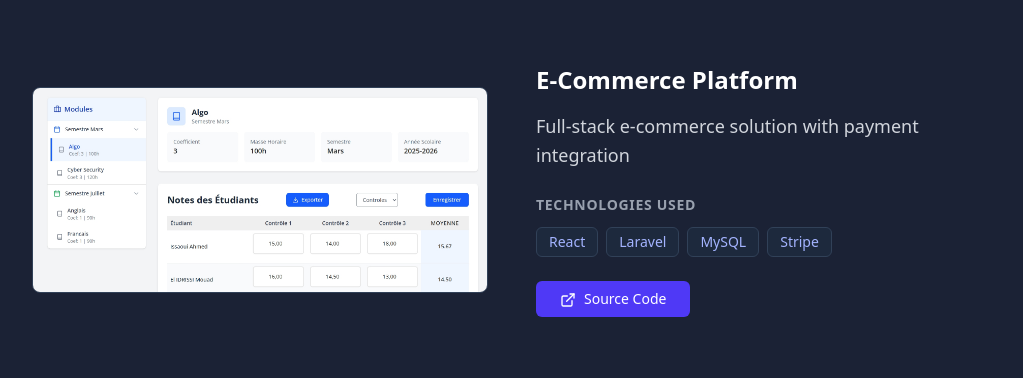
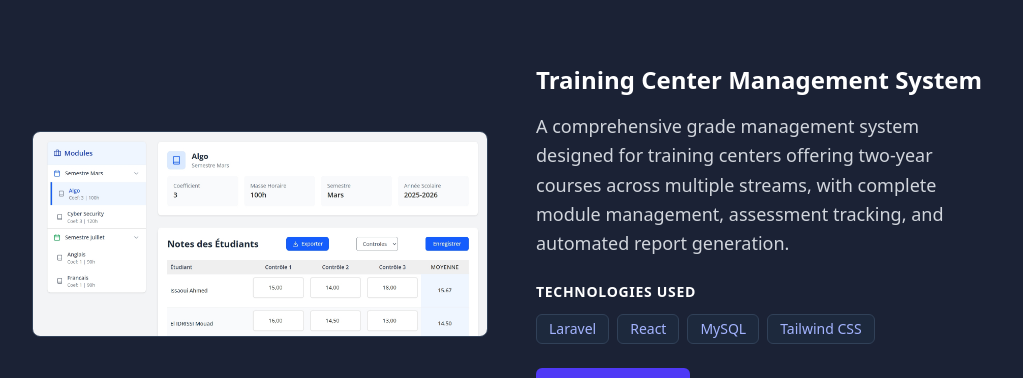
Before and after one commit to Oussamma642/my-own-portfolio, a React (Vite) app: page / in a window 1280 px wide. Shown: the part 2196-2574 px from the top of the page, without its empty margins (128-1151 px from the left). Built offline with nearby package versions, Linux system fonts and the light colour scheme.

Commit message:
Projects side desing and structure are done

```diff
--- a/src/App.jsx
+++ b/src/App.jsx
@@ -99,27 +99,13 @@
   const projects = [
     {
       id: 1,
-      title: "E-Commerce Platform",
-      description: "Full-stack e-commerce solution with payment integration",
-      tech: ["React", "Laravel", "MySQL", "Stripe"],
+      title: "Training Center Management System",
+      description: "A comprehensive grade management system designed for training centers offering two-year courses across multiple streams, with complete module management, assessment tracking, and automated report generation.",
+      tech: ["Laravel", "React", "MySQL", "Tailwind CSS"],
       image: "./projects/notes.jpeg",
       details:
         "A comprehensive e-commerce platform featuring user authentication, product catalog, shopping cart, and secure payment processing.",
-      challenges:
-        "Implementing real-time inventory management and optimizing database queries for large product catalogs.",
-      solution:
-        "Used Redis for caching and implemented database indexing strategies to improve performance by 60%.",
-      codeSnippet: `// Product search with caching
-const searchProducts = async (query) => {
-  const cached = await redis.get(\`search:\${query}\`);
-  if (cached) return JSON.parse(cached);
-
-  const results = await Product.where('name', 'LIKE', \`%\${query}%\`).get();
-  await redis.setex(\`search:\${query}\`, 3600, JSON.stringify(results));
-  return results;
-};`,
-      demo: "https://demo-ecommerce.com",
-      github: "https://github.com/username/ecommerce",
+      demo: "https://github.com/Oussamma642/PFE-gestion-d-un-centre-de-formation",
     },
     {
       id: 2,
@@ -834,7 +820,7 @@
                   {/* Project Image */}
                   <div className="w-full lg:w-1/2">
                     <a
-                      href={project.github}
+                      href={project.demo}
                       target="_blank"
                       rel="noopener noreferrer"
                       className="block group"
@@ -875,7 +861,7 @@
                                 <path d="M12 0C5.373 0 0 5.373 0 12c0 5.302 3.438 9.8 8.207 11.387.6.11.793-.26.793-.577v-2.234c-3.338.726-4.033-1.416-4.033-1.416-.546-1.387-1.333-1.756-1.333-1.756-1.089-.745.083-.729.083-.729 1.205.084 1.839 1.237 1.839 1.237 1.07 1.834 2.807 1.304 3.492.997.107-.775.418-1.305.762-1.604-2.665-.305-5.467-1.334-5.467-5.931 0-1.311.469-2.381 1.236-3.221-.124-.303-.535-1.524.117-3.176 0 0 1.008-.322 3.301 1.23A11.509 11.509 0 0112 5.803c1.02.005 2.047.138 3.006.404 2.291-1.552 3.297-1.23 3.297-1.23.653 1.653.242 2.874.118 3.176.77.84 1.235 1.911 1.235 3.221 0 4.609-2.807 5.624-5.479 5.921.43.372.823 1.102.823 2.222v3.293c0 .319.192.694.801.576C20.566 21.797 24 17.3 24 12c0-6.627-5.373-12-12-12z" />
                               </svg>
                             </div>
-                            <div className="w-6 h-6 text-white hover:text-indigo-400 transition-colors duration-200">
+                            {/* <div className="w-6 h-6 text-white hover:text-indigo-400 transition-colors duration-200">
                               <svg
                                 viewBox="0 0 24 24"
                                 fill="none"
@@ -886,7 +872,7 @@
                                 <path d="M15 3h6v6" />
                                 <path d="M10 14L21 3" />
                               </svg>
-                            </div>
+                            </div> */}
                           </div>
                         </div>
 
@@ -914,7 +900,7 @@
 
                       {/* Tech Stack */}
                       <div className="mb-6">
-                        <h4 className="text-sm font-semibold text-gray-400 uppercase tracking-wider mb-3">
+                        <h4 className="text-sm font-semibold text-white uppercase tracking-wider mb-3">
                           Technologies Used
                         </h4>
                         <div className="flex flex-wrap gap-2 justify-center lg:justify-start">
--- a/src/Tst.jsx
+++ /dev/null
@@ -1,191 +0,0 @@
-import React from 'react';
-
-function Tst() {
-  const projects = [
-    {
-      id: 1,
-      title: "E-Commerce Platform",
-      description:
-        "Full-stack e-commerce solution with payment integration, featuring user authentication, product catalog, shopping cart, and secure payment processing.",
-      tech: ["React", "Laravel", "MySQL", "Stripe"],
-      image: "./projects/notes.jpeg",
-      github: "https://github.com/username/ecommerce",
-    },
-    {
-      id: 2,
-      title: "Task Management App",
-      description:
-        "Collaborative task management application with real-time updates, drag-and-drop functionality, and team collaboration features.",
-      tech: ["React", "Node.js", "Socket.io", "MongoDB"],
-      image: "/api/placeholder/600/400",
-      demo: "https://demo-tasks.com",
-      github: "https://github.com/username/tasks",
-    },
-    {
-      id: 3,
-      title: "Analytics Dashboard",
-      description:
-        "Interactive analytics dashboard featuring custom data visualizations, real-time metrics, and exportable reports for business intelligence.",
-      tech: ["React", "D3.js", "Express", "PostgreSQL"],
-      image: "/api/placeholder/600/400",
-      demo: "https://demo-analytics.com",
-      github: "https://github.com/username/analytics",
-    },
-    {
-      id: 4,
-      title: "Social Media Dashboard",
-      description:
-        "Comprehensive social media management platform supporting multiple platforms with scheduling, analytics, and engagement tracking.",
-      tech: ["React", "Laravel", "Redis", "API Integration"],
-      image: "/api/placeholder/600/400",
-      demo: "https://demo-social.com",
-      github: "https://github.com/username/social",
-    },
-  ];
-
-  return (
-<section id="projects" className="py-20">
-  <div className="max-w-5xl mx-auto px-4 sm:px-6 lg:px-8">
-    <div className="text-center mb-16">
-      <h2 className="text-3xl md:text-4xl font-bold mb-4 text-white">
-        Projects Showcase
-      </h2>
-      <p className="text-xl text-gray-400">Some of my recent work</p>
-    </div>
-
-    <div className="space-y-20">
-      {projects.map((project, index) => (
-        <div
-          key={project.id}
-          className={`flex flex-col ${
-            index % 2 === 0 ? "lg:flex-row" : "lg:flex-row-reverse"
-          } items-center gap-12`}
-        >
-          {/* Project Image */}
-
-              {/* Project Image */}
-              <div className="w-full lg:w-1/2">
-                <a
-                  href={project.github}
-                  target="_blank"
-                  rel="noopener noreferrer"
-                  className="block group"
-                >
-                  <div className="relative overflow-hidden rounded-lg bg-slate-800 border border-slate-700 hover:border-indigo-500 transition-colors duration-300 aspect-video">
-                    <img
-                      src={project.image}
-                      alt={project.title}
-                      className="w-full h-full object-cover filter blur-sm md:blur-none group-hover:scale-105 transition-transform duration-300"
-                    />
-
-                    {/* Mobile Overlay */}
-                    <div className="absolute inset-0 bg-slate-900/75 flex flex-col justify-center items-center text-center p-6 lg:hidden">
-                      <h3 className="text-lg sm:text-xl font-bold mb-2 text-violet-400">
-                        {project.title}
-                      </h3>
-                      <p className="text-white text-xs sm:text-sm leading-relaxed mb-3">
-                        {project.description}
-                      </p>
-                      <div className="flex flex-wrap gap-1 sm:gap-2 justify-center mb-3">
-                        {project.tech.map((tech, i) => (
-                          <span key={i} className="text-xs font-medium text-violet-400">
-                            {tech}
-                          </span>
-                        ))}
-                      </div>
-                      <div className="flex gap-4">
-                        {/* GitHub Icon */}
-                        <svg
-                          className="w-5 h-5 text-white hover:text-indigo-400 transition-colors duration-200"
-                          viewBox="0 0 24 24"
-                          fill="currentColor"
-                        >
-                          <path d="M12 0C5.373 0 0 5.373 0 12c0 5.302 3.438 9.8 8.207 11.387.6.11.793-.26.793-.577v-2.234c-3.338.726-4.033-1.416-4.033-1.416-.546-1.387-1.333-1.756-1.333-1.756-1.089-.745.083-.729.083-.729 1.205.084 1.839 1.237 1.839 1.237 1.07 1.834 2.807 1.304 3.492.997.107-.775.418-1.305.762-1.604-2.665-.305-5.467-1.334-5.467-5.931 0-1.311.469-2.381 1.236-3.221-.124-.303-.535-1.524.117-3.176 0 0 1.008-.322 3.301 1.23A11.509 11.509 0 0112 5.803c1.02.005 2.047.138 3.006.404 2.291-1.552 3.297-1.23 3.297-1.23.653 1.653.242 2.874.118 3.176.77.84 1.235 1.911 1.235 3.221 0 4.609-2.807 5.624-5.479 5.921.43.372.823 1.102.823 2.222v3.293c0 .319.192.694.801.576C20.566 21.797 24 17.3 24 12c0-6.627-5.373-12-12-12z" />
-                        </svg>
-                        {/* External Link Icon */}
-                        <svg
-                          className="w-5 h-5 text-white hover:text-indigo-400 transition-colors duration-200"
-                          viewBox="0 0 24 24"
-                          fill="none"
-                          stroke="currentColor"
-                          strokeWidth="2"
-                        >
-                          <path d="M18 13v6a2 2 0 01-2 2H5a2 2 0 01-2-2V8a2 2 0 012-2h6" />
-                          <path d="M15 3h6v6" />
-                          <path d="M10 14L21 3" />
-                        </svg>
-                      </div>
-                    </div>
-
-                    {/* Desktop Hover Effect */}
-                    <div className="absolute inset-0 bg-gradient-to-t from-slate-900/80 via-transparent to-transparent opacity-0 group-hover:opacity-100 transition-opacity duration-300 hidden lg:flex">
-                      <div className="absolute bottom-4 left-4">
-                        <span className="text-white text-sm font-medium">
-                          View on GitHub →
-                        </span>
-                      </div>
-                    </div>
-                  </div>
-                </a>
-              </div>
-
-
-
-          {/* Project Content - Hidden on mobile, visible on desktop */}
-          <div className="w-full lg:w-1/2 hidden lg:block">
-            <div className="text-center lg:text-left">
-              <h3 className="text-2xl font-bold text-white mb-4">
-                {project.title}
-              </h3>
-              <p className="text-gray-300 text-lg mb-6 leading-relaxed">
-                {project.description}
-              </p>
-
-              {/* Tech Stack */}
-              <div className="mb-6">
-                <h4 className="text-sm font-semibold text-gray-400 uppercase tracking-wider mb-3">
-                  Technologies Used
-                </h4>
-                <div className="flex flex-wrap gap-2 justify-center lg:justify-start">
-                  {project.tech.map((tech, techIndex) => (
-                    <span
-                      key={techIndex}
-                      className="bg-slate-800 text-indigo-300 px-3 py-1 rounded-md text-sm border border-slate-700"
-                    >
-                      {tech}
-                    </span>
-                  ))}
-                </div>
-              </div>
-
-              {/* Project Links */}
-              <div className="flex gap-4 justify-center lg:justify-start">
-                <a
-                  href={project.github}
-                  target="_blank"
-                  rel="noopener noreferrer"
-                  className="bg-slate-800 hover:bg-slate-700 text-white px-6 py-2 rounded-md border border-slate-700 hover:border-indigo-500 transition-colors duration-200 text-sm font-medium"
-                >
-                  Source Code
-                </a>
-                {project.demo && (
-                  <a
-                    href={project.demo}
-                    target="_blank"
-                    rel="noopener noreferrer"
-                    className="bg-indigo-600 hover:bg-indigo-700 text-white px-6 py-2 rounded-md transition-colors duration-200 text-sm font-medium"
-                  >
-                    Live Demo
-                  </a>
-                )}
-              </div>
-            </div>
-          </div>
-        </div>
-      ))}
-    </div>
-  </div>
-</section>  );
-}
-
-export default Tst;
--- a/src/main.jsx
+++ b/src/main.jsx
@@ -3,12 +3,10 @@
 import ReactDOM from 'react-dom/client'
 import App from './App.jsx'
 import './index.css'
-import Tst from './Tst.jsx'
 
 ReactDOM.createRoot(document.getElementById('root')).render(
   <React.StrictMode>
     <App />
 
-  {/* <Tst/> */}
   </React.StrictMode>,
 )
```
